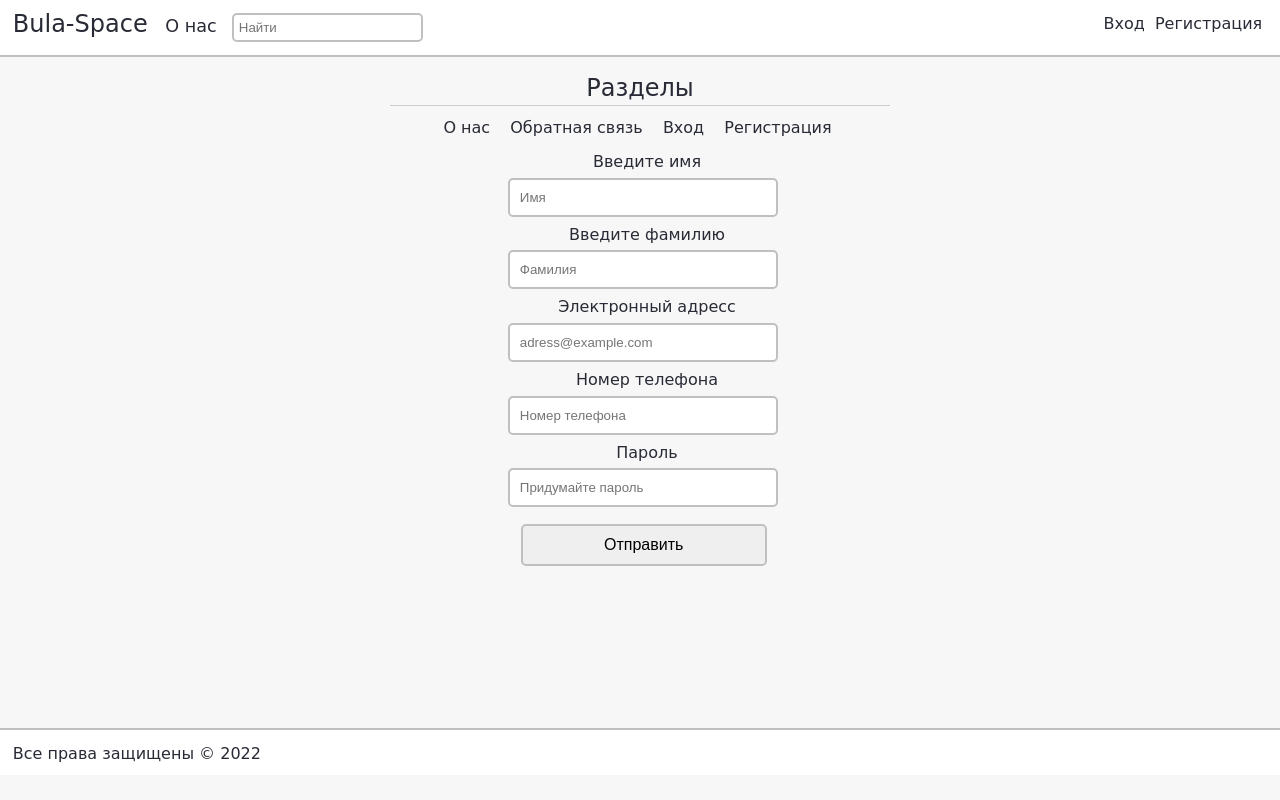
After one commit to Bula2/html, a PHP site: page /reg.html in a window 1280 px wide. The commit adds this page. Run offline with PHP 8.4, Linux system fonts and the light colour scheme.

Commit message:
Add files via upload

```diff
--- a/www/css/style.css
+++ b/www/css/style.css
@@ -68,6 +68,8 @@ hr {
 .clear {
 	clear: both;
 }
+
+/*index.html*/
 
 /*Selection block*/
 
@@ -160,15 +162,30 @@ input[type=text].field:focus {
 
 .wrapper .articles article {
 	float: left;
-	width: 31.3%;
 	border: 1px solid silver;
 	box-sizing: border-box;
 	border-radius: 15px;
 	background-color: #fdfdfd;
 	margin-right: 2%;
+	margin-bottom: 10px;
+	}
+
+@media (min-width: 900px) {
+.wrapper .articles article {
+	width: 31.3%;
 	min-height: 600px;
-	margin-bottom: 10px;
-}
+}}
+
+@media (max-width: 899px) and (min-width: 700px){
+.wrapper .articles article {
+	width: 80%;
+	margin-left: 45px;
+}}
+
+@media (max-width: 699px) {
+.wrapper .articles article {
+	width: 100%;
+}}
 
 .wrapper .articles article img {
 	width: 100%;
@@ -179,8 +196,8 @@ input[type=text].field:focus {
 }
 
 .wrapper .articles article:hover {
-	transition: all.3s ease;
-	border: 1.2px solid #4cbd14;
+	transition: all.4s ease;
+	border: 2px solid #4cbd14;
 }
 
 .wrapper .articles article h2 {
@@ -221,6 +238,7 @@ input[type=text].field:focus {
 	text-align: center;
 	padding: 1%;
 	height: 100px;
+	max-width: 98%;
 }
 
 /* Стили для footer */
@@ -243,3 +261,73 @@ footer, .page-wrap:after {height: 7px;}
 	min-height: 91%;
 	margin-bottom: -10px;
 }
+
+/*about.html*/
+
+.about_us{
+	width: 100%;
+	float: left;
+	border-radius: 5px;
+	background-color: #fedada;
+	border: 1px solid silver;
+	box-sizing: border-box;
+	padding: 1%;
+}
+
+/*feedback.html*/
+
+form {
+	width: 60%;
+	margin-left: 20%;
+	float: left;
+}
+
+form input {
+	border-radius: 5px;
+	border: 2px solid silver;
+	padding: 5px;
+	margin-left: 175px;
+	float: left;
+	clear:  both;
+	padding: 10px;
+	width: 40%;
+	margin-bottom: 7px;
+}
+
+form input:focus, form textarea:focus, form #send:focus{
+	border: 2px solid #4cbd14;
+}
+
+form label {
+	float: left;
+	width: 100%;
+	margin-bottom: 5px;
+	margin-left: 7px;
+}
+
+form textarea {
+	width: 60%;
+	float: left;
+	clear: both;
+	margin-left: 125px;
+	border-radius: 5px;
+	border: 2px solid silver;
+	padding: 5px;
+	font-size: 1.1em;
+}
+
+form #send {
+	float: left;
+	padding: 10px;
+	margin-left: 188px;
+	margin-top: 10px;
+	border-radius: 5px;
+	font-size: 1em;
+	cursor: pointer;
+
+}
+
+ form #send:hover {
+	transition: all.3s ease;
+	border: 2px solid #4cbd14;
+}
--- /dev/null
+++ b/www/reg.html
@@ -0,0 +1,67 @@
+<!DOCTYPE html>
+<html lang="ru" dir="ltr">
+  <head>
+    <meta http-equiv="Content-Type" content="text/html; charset=UTF-8">
+    <meta name="keywords" content="test, site, website">
+    <meta name="description" content="Проект">
+    <link rel="stylesheet" type="text/css" href="css/style.css">
+    <link rel="shortcut icon" type="image/x-icon" href="img/logo.ico">
+    <title>MyWeb</title>
+  </head>
+
+  <body>
+
+    <div class="page-wrap">
+
+    <header>
+      <a href="index.html" title="На главную" class="logo">Bula-Space
+      </a>
+
+      <span class="contact"><a href="about.html" title="Информаиця о нас">О нас</a></span>
+
+      <input type="text" class="field" placeholder="Найти">
+
+      <span class="right"><a href="reg.html" title="Регистрация на сайте">Регистрация</a></span>
+      <span class="right"><a href="auth.html" title="Войти">Вход</a></span>
+    </header>
+    <div class="clear"><br></div>
+
+    <center>
+        <div class="menu">Разделы<hr></div>
+        <div class="menuHrefs">
+          <a href="about.html">О нас</a>
+          <a href="feedback.html">Обратная связь</a>
+          <a href="auth.html">Вход</a>
+          <a href="reg.html">Регистрация</a>
+        </div>
+    </center>
+
+    <div class="wrapper">
+
+      <div class="articles">
+        <form action="" method="post">
+          <center>
+            <label for="name">Введите имя</label>
+            <input type="text" id="name" name="name" placeholder="Имя">
+            <label for="surname">Введите фамилию</label>
+            <input type="text" id="surname" name="surname" placeholder="Фамилия">
+            <label for="email">Электронный адресс</label>
+            <input type="email" id="email" name="email" placeholder="adress@example.com">
+            <label for="phone">Номер телефона</label>
+            <input type="tel" id="phone" name="phone" placeholder="Номер телефона">
+            <label for="userPassword">Пароль</label>
+            <input id="userPassword" type="password" placeholder="Придумайте пароль">
+            <input type="submit" value="Отправить" id="send" name="send">
+          </center>
+        </form>
+      </div>
+
+    </div>
+
+    </div>
+    <footer>
+      <span class="left">Все права защищены &copy; 2022</span>
+    </footer>
+  </body>
+
+</html>
```
Also changed, not shown: www/about.html (added, +57 -0 lines), www/article.html (added, +58 -0 lines), www/auth.html (added, +63 -0 lines), www/feedback.html (added, +65 -0 lines), www/index.html (+11 -11 lines).
